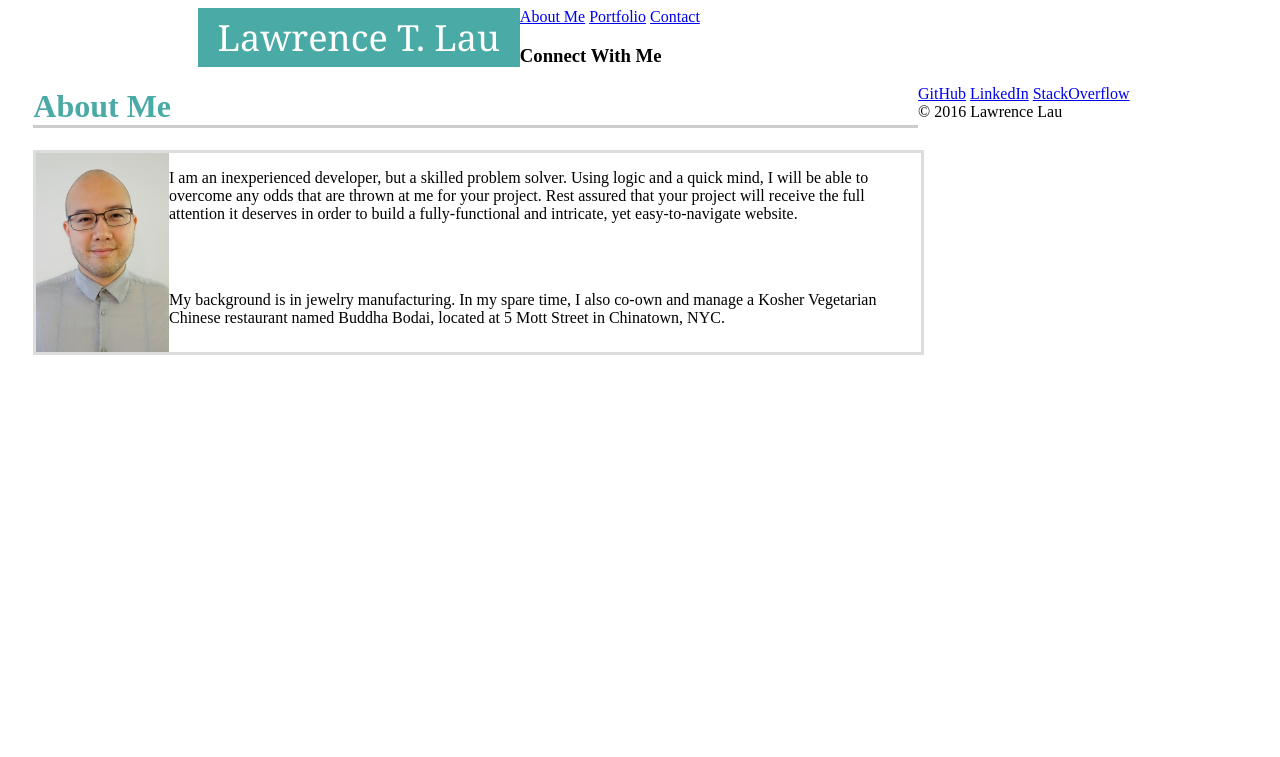
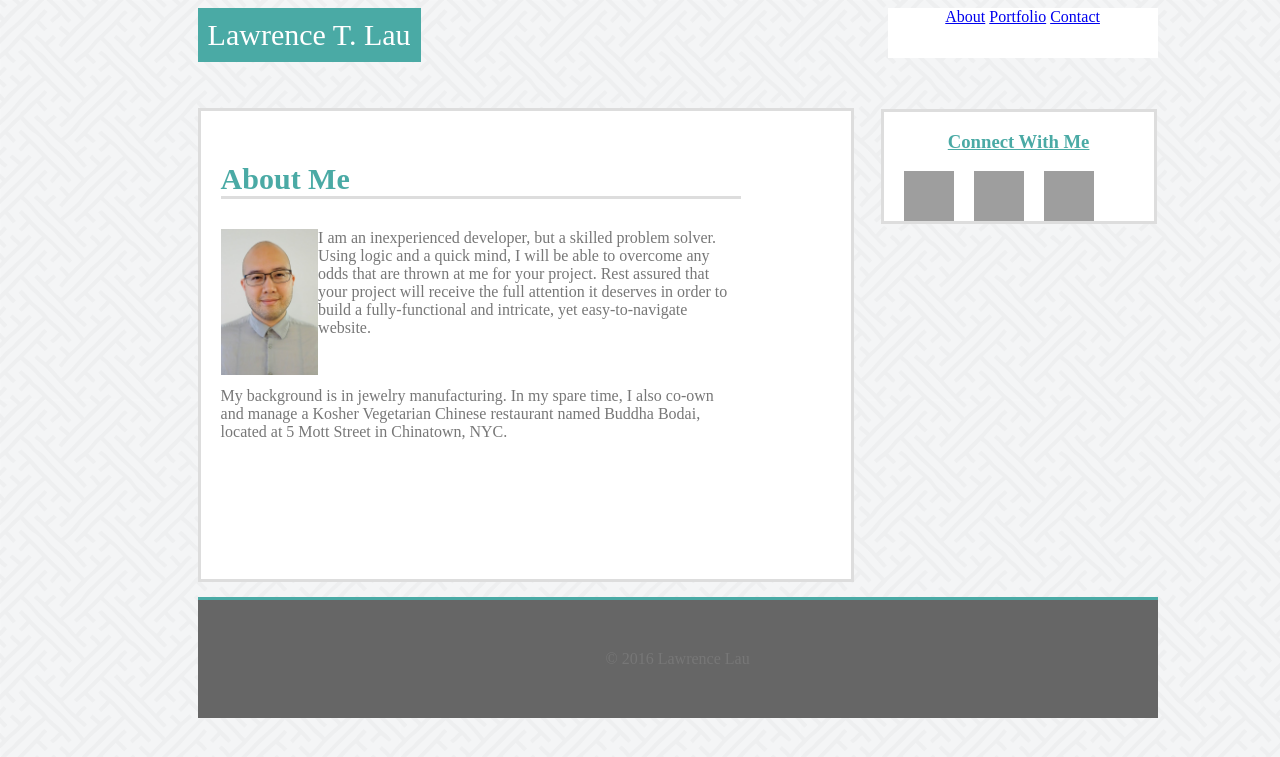
Before and after one commit to lawrencelau125/Basic-Portfolio, a PHP site: page / in a window 1280 px wide. Shown: the top 757 px of the page. Run offline with PHP 8.4, Linux system fonts and the light colour scheme; grey boxes are pictures that could not be loaded.

Commit message:
Submission

```diff
--- a/assets/css/style.css
+++ b/assets/css/style.css
@@ -1,55 +1,101 @@
+.everything {
+	width: 960px;
+	margin-left: 15%;
+}
+
+header {
+	color: #ffffff;
+	font: font-family: 'Georgia', Times, Times New Roman, serif;
+	font-size: 30px;
+	background-color: #4aaaa5;
+	float: left;
 
 
+	text-align: center;
+	padding: 10px;
+}
 
-header {
-	font-family: 'Georgia', Times, Times New Roman, serif;
-	font-size: 36px;
-	color: white;
-	background-color: #4aaaa5;
-	padding: 5px 20px 5px 20px;
-	float:left;
-	margin-left: 15%;
+h1 {
+	clear: left;
+	margin-left: 20px;
+	color: #4aaaa5;
+	font-size: 30px;
+	width: 80%;
+	border-bottom-style: solid;
+	border-color: #dddddd;
+}
+
+.menu {
+	float: right;
+	width: 270px;
+	text-align: center;
+	height: 50px;
+	background-color: white;
+
 
 }
 
 img {
 	float: left;
-	width: 15%;
-	height: 15%;
-	s
+	margin-left: 20px;
+}
+
+.text {
+	height: 350px;
+	margin-left: 20px;
+	color: #777777;
+	width: 80%;
+}
+
+p {
+	color: #777777;
+}
+
+textarea{
+width: 600px;
+
+}
+.main {
+	position: relative;
+	top: 100px;
+	width: 650px;
+	padding-top: 0px;
+	border-style: solid;
+	border-color: #dddddd;
+	background-color: white;
+}
+
+.links {
+	color: #4aaaa5;
+	float: left;
+	position: relative;
+	left: 683px;
+	top: -373px;
+	width: 270px;
+	border-style: solid;
+	border-color: #dddddd;
+	text-align: center;
+	background-color: white;
+}
+h3 {
+	text-decoration: underline;
+}
+
+.linkimages {
 
 }
 
-h1 {width: 70%;
-	clear: left;
-	color: #4aaaa5;
-	float: left;
-	margin-left: 2%;
-	border-bottom-style: solid;
-	border-bottom-color: #cccccc;
+footer {
+	float: right;
+	background-color: #666666;
+	width: 860px;
+	padding: 50px;
+	text-align: center;
+	color: #777777;
+	position: relative;
+	top: 0px;
+	border-top-style: solid;
+	border-top-color: #4aaaa5;
+
 
 }
-
-.main{
-	clear: left
-	width: 20%;
-	margin-left: 20%;
-}
-
-
-section {clear: left;
-	background-color: #ffffff;
-	margin-left: 2%;
-	margin-right: 15%;
-	border-style: solid;
-	border-color: #dddddd;
-	width: 70%;
-}
-
-section {
-	float: left;
-}
-
-menu {
-	float: right;
-}
--- a/index.html
+++ b/index.html
@@ -1,56 +1,67 @@
-<!doctype html>
 <!DOCTYPE html>
+
 <html>
 	<head>
 		<link rel="stylesheet" type="text/css" href="assets/css/style.css">
-	<title>Index</title>
+		<title>Lawrence T. Lau</title>
 	</head>
 
+<section class="everything">
 
 		<header>Lawrence T. Lau</header>
 
-	<div class="Menu">
-		<a href="#">About Me</a>
-		<a href="#">Portfolio</a>
-		<a href="#">Contact</a>
+
+
+	<body background="assets/images/sayagata-400px.png">
+
+
+		<div class="menu">
+			<a href="index.html">About</a>
+			<a href="portfolio.html">Portfolio</a>
+			<a href="contact.html">Contact</a>
 		</div>
 
-<body>
-
-	<div>
+	<section class="main">
 
 		<h1>About Me</h1>
 
+<img src="assets/images/dsc01315.jpg" height="10%" width="15%">
 
-	<section>
-			<img src="assets/images/dsc01315.jpg">
+
+		<section class="text">
+
+
 
 
 
 				<p>I am an inexperienced developer, but a skilled problem solver. Using logic and a quick mind, I will be able to overcome any odds that are thrown at me for your project. Rest assured that your project will receive the full attention it deserves in order to build a fully-functional and intricate, yet easy-to-navigate website.</p>
 
 				<br>
-				<br>
+
 
 				<p>My background is in jewelry manufacturing. In my spare time, I also co-own and manage a Kosher Vegetarian Chinese restaurant named Buddha Bodai, located at 5 Mott Street in Chinatown, NYC. </p>
+
 		</section>
-	</div>
 
-	<div class="Links">
+	</section>
 
-
+		<div class="links">
 
 			<h3>Connect With Me</h3>
 
-		<a href="#">GitHub</a>
-		<a href="#">LinkedIn</a>
-		<a href="#">StackOverflow</a>
+			<div class="linkimages">
+
+			<a href="https://github.com/lawrencelau125"><img src="https://pbs.twimg.com/profile_images/616309728688238592/pBeeJQDQ.png" width="50px" height="50px"></a>
+			<a href="https://www.linkedin.com/in/lawrence-lau-98167126?trk=hp-identity-photo"><img src="https://lh3.googleusercontent.com/00APBMVQh3yraN704gKCeM63KzeQ-zHUi5wK6E9TjRQ26McyqYBt-zy__4i8GXDAfeys=w300" width="50px" height="50px"></a>
+			<a href="http://stackoverflow.com/users/6670028/lawrence-lau"><img src="https://encrypted-tbn1.gstatic.com/images?q=tbn:ANd9GcR7A3wAuudoXw8butMA-wxJdWYdUlNbWjC6EOV3iXnrUf08dwX3PA" width="50px" height="50px"></a>
 
 		</div>
+	</div>
 
-	<footer>&#169; 2016 Lawrence Lau</footer>
 
 	</body>
+	<footer>&#169; 2016 Lawrence Lau</footer>
+</section>
 
 
 </html>
```
Also changed, not shown: contact.html (+68 -0 lines), portfolio.html (+63 -0 lines). Lines whose indentation alone changed are shown as unchanged.
